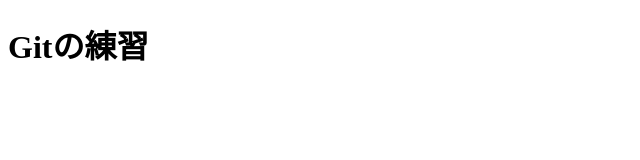
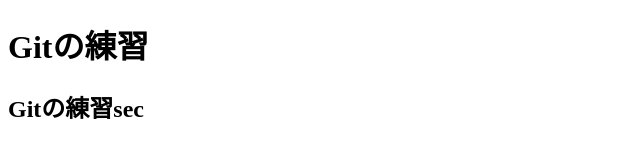
Before and after one commit to Yota-Okabe/day8_git-practice, a plain HTML site: page index.html in a window 1280 px wide. Shown: the whole page, without its empty margins (0-640 px from the left). Drawn offline with Linux system fonts and the light colour scheme.

Commit message:
h2タグを追加

```diff
--- a/index.html
+++ b/index.html
@@ -8,5 +8,6 @@
 </head>
 <body>
     <h1>Gitの練習</h1>
+    <h2>Gitの練習sec</h2>
 </body>
 </html>
```
